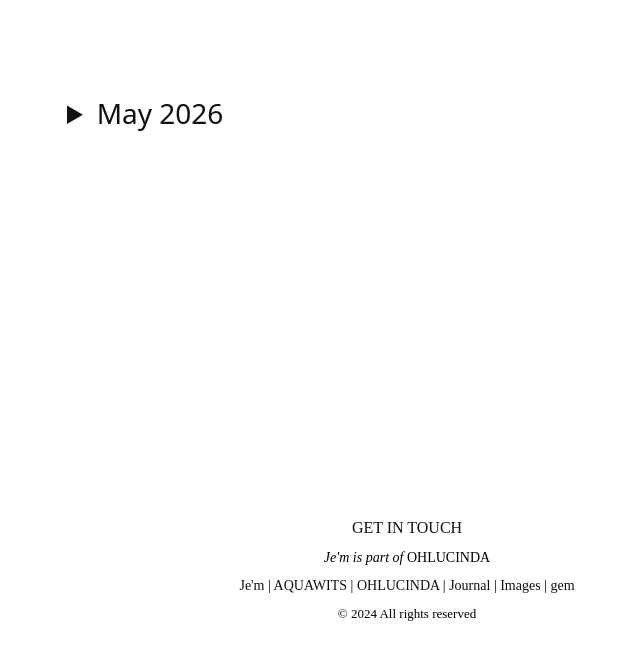
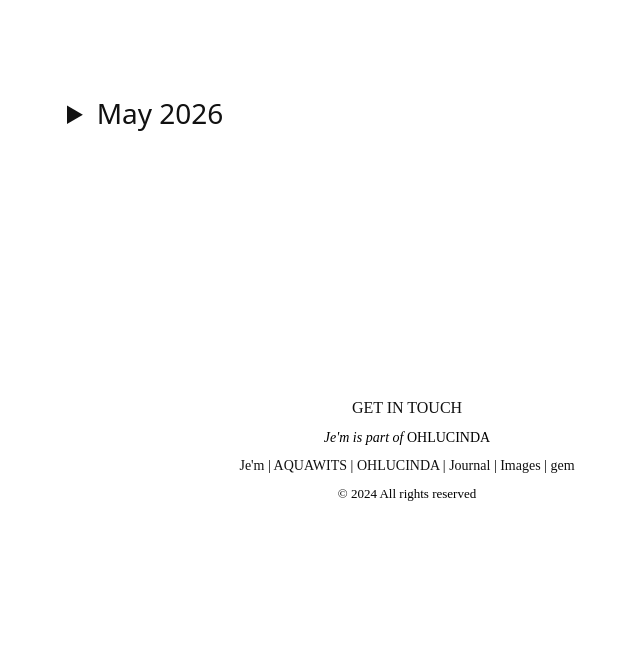
Before and after one commit to ohlucinda/ohlucinda-mobile, a Jekyll site: the page built from index.html, in a window 1280 px wide. Shown: the top 660 px of the page, without its empty margins (233-873 px from the left). Built offline with Jekyll 4.4.1, drawn with Linux system fonts in a browser that asks for light colours.

Commit message:
Update style.css

```diff
--- a/assets/style.css
+++ b/assets/style.css
@@ -42,7 +42,7 @@ details div {
 }
 
 .footer {
-  margin-top: 240px;
+  margin-top: 120px;
   text-align: center;
   font-family: serif;
   color: black;
```
